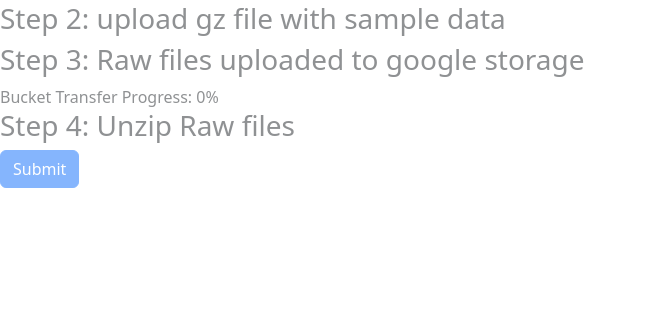
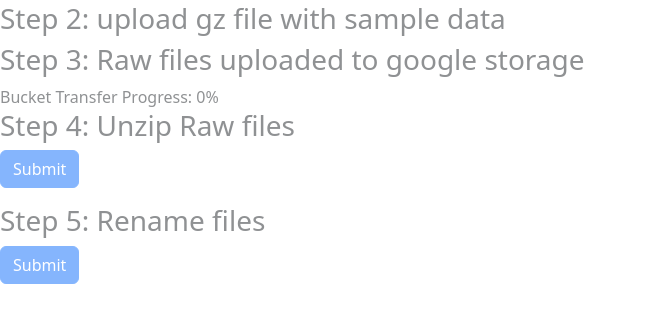
Before and after one commit to SocietyProtectionUndergroundNetworks/sequencing-submission-form, a Flask app: page /form in a window 1280 px wide. Shown: the part 206-529 px from the top of the page, without its empty margins (0-646 px from the left). Run offline with Flask 3, Linux system fonts and the light colour scheme; the visitor is signed in with stand-in values (Sample User, id 1); some libraries are stand-ins or nearby versions.

Commit message:
Implement step 5: Renaming of uploaded files

```diff
--- a/requirements.txt
+++ b/requirements.txt
@@ -10,7 +10,7 @@ werkzeug
 oauthlib==3.0.1
 pyOpenSSL==19.0.0
 Flask-Login==0.6.3
-# pandas==2.1.4
+pandas==2.1.4
 SQLAlchemy==2.0.23
 alembic
 mysqlclient
--- a/templates/form.html
+++ b/templates/form.html
@@ -13,7 +13,7 @@
     <div id="step1">
       <h3> Step 1: upload key file (csv) </h3>
       {% if csv_uploaded %}
-        <div id="csv_msg" class="text-success">CSV file already uploaded : {{ csv_filename }}</div>
+        <div id="step_1_msg" class="text-success">CSV file already uploaded : {{ csv_filename }}</div>
       {% else %}
         <form
             method="POST"
@@ -23,13 +23,13 @@
             enctype="multipart/form-data"
         >
         </form>
-        <div id="csv_msg"></div>
+        <div id="step_1_msg"></div>
       {% endif %}
     </div>
     <div id="step2" {% if not csv_uploaded %} style="opacity: 0.5;" {% endif %}>
       <h3> Step 2: upload gz file with sample data </h3>
       {% if gz_uploaded %}
-        <div id="upload_msg" class="text-success">GZ file already uploaded: {{ gz_filename }}</div>
+        <div id="step_2_msg" class="text-success">GZ file already uploaded: {{ gz_filename }}</div>
       {% else %}
         <form
             method="POST"
@@ -40,41 +40,57 @@
             {% if ((not csv_uploaded) and (not gz_uploaded)) %} style="display: none;" {% endif %}
         >
         </form>
-        <div id="upload_msg"></div>
+        <div id="step_2_msg"></div>
       {% endif %}
     </div>
     <div id="step3" {% if not gz_uploaded %} style="opacity: 0.5;" {% endif %}>
       <h3> Step 3: Raw files uploaded to google storage </h3>
 
       {% if gz_uploaded %}
-        <div id="bucket_msg" class="text-success">GZ file successfully sent to google storage</div>
+        <div id="step_3_msg" class="text-success">GZ file successfully sent to google storage</div>
       {% else %}
         <div>
           <form
-              id="step_3_upload_raw"
+              id="step_3_form"
               method="POST"
               action="/sendrawtostorage"
               {% if ((not gz_uploaded) or (gz_sent_to_bucket)) %} style="display: none;" {% endif %}
           >
             <input type="hidden" name="process_id" value="{{ process_id }}">
             <input type="hidden" name="file_uuid">
-            <input type="submit" class="btn btn-primary" id="step3-button">
+            <input type="submit" class="btn btn-primary" id="step_3_button">
           </form>
         </div>
         <div id="bucketProgress">Bucket Transfer Progress: 0%</div>
-        <div id="bucket_msg"></div>
+        <div id="step_3_msg"></div>
       {% endif %}
     </div>
     <div id="step4" {% if not gz_uploaded %} style="opacity: 0.5;" {% endif %}>
       <h3> Step 4: Unzip Raw files</h3>
+      {% if gz_unziped %}
+        <div id="step_4_msg" class="text-success">File successfully unzipped</div>
+      {% else %}
+        <div>
+          <form id="step_4_form" method="POST" action="/unzipraw">
+            <input type="hidden" name="process_id" value="{{ process_id }}">
+            <input type="hidden" name="file_uuid">
+            <input type="submit" class="btn btn-primary" id="step_4_button">
+          </form>
+        </div>
+        <div id="step_4_msg"></div>
+      {% endif %}
+    </div>
+    <div id="step5" {% if not gz_unziped %} style="opacity: 0.5;" {% endif %}>
+      <h3> Step 5: Rename files</h3>
       <div>
-        <form id="step_4_unzip_raw" method="POST" action="/unzipraw">
+        <form id="step_5_form" method="POST" action="/renamefiles">
           <input type="hidden" name="process_id" value="{{ process_id }}">
           <input type="hidden" name="file_uuid">
-          <input type="submit" class="btn btn-primary" id="step4-button">
+          <input type="submit" class="btn btn-primary" id="step_5_button">
         </form>
       </div>
-      <div id="unzip_msg"></div>
+      <div id="step_5_msg"></div>
+      <div id="step_5_details"></div>
     </div>
     <script type="application/javascript">
         let process_id = {{ process_id | default('0') }}; // To track the process from start to end.
@@ -88,24 +104,24 @@
                 this.on("error", function (file, errorMessage, xhr) {
                     if (xhr && xhr.responseText) {
                         var response = JSON.parse(xhr.responseText);
-                        $("#csv_msg").html('<span class="text-danger">' + response.error + '</span>');
+                        $("#step_1_msg").html('<span class="text-danger">' + response.error + '</span>');
                     } else {
-                        $("#csv_msg").html('<span class="text-danger">' + errorMessage + '</span>');
+                        $("#step_1_msg").html('<span class="text-danger">' + errorMessage + '</span>');
                     }
                 });
 
                 this.on("success", function (file, response) {
-                    $("#csv_msg").html('<span class="text-success">' + response.msg + '</span>');
+                    $("#step_1_msg").html('<span class="text-success">' + response.msg + '</span>');
 
                     // Access and use the process ID
                     process_id = response.process_id;
 
-                    // Update the hidden input field within the specific form
-                    var form3 = $("#step_3_upload_raw");
+                    // Update the hidden input field within the specific forms
+                    var form3 = $("#step_3_form");
                     form3.find('input[name="process_id"]').val(process_id);
-
-                    // Update the hidden input field within the specific form
-                    var form4 = $("#step_4_unzip_raw");
+                    var form4 = $("#step_4_form");
+                    form4.find('input[name="process_id"]').val(process_id);
+                    var form4 = $("#step_5_form");
                     form4.find('input[name="process_id"]').val(process_id);
 
                     $('#step2').css('opacity', '1');
@@ -126,7 +142,7 @@
 
             sending: function(file, xhr, formData) {
                 let file_uuid = file.upload.uuid;
-                var form = $("#step_3_upload_raw");
+                var form = $("#step_3_form");
                 form.find('input[name="file_uuid"]').val(file_uuid);
                 if (file_uuid && !progressTrackers[file_uuid]) {
                     progressTrackers[file_uuid] = true;
@@ -140,16 +156,16 @@
                 this.on("error", function (file, errorMessage, xhr) {
                     if (xhr && xhr.responseText) {
                         var response = JSON.parse(xhr.responseText);
-                        $("#upload_msg").html(response.error).addClass('text-danger').removeClass('text-success');
+                        $("#step_2_msg").html(response.error).addClass('text-danger').removeClass('text-success');
                     } else {
-                        $("#upload_msg").html(errorMessage).addClass('text-danger').removeClass('text-success');
+                        $("#step_2_msg").html(errorMessage).addClass('text-danger').removeClass('text-success');
                     }
                 });
 
                 this.on("success", function (file, response) {
-                    $("#upload_msg").html(response.msg).addClass('text-success').removeClass('text-danger');
-                    $('#step_3_upload_raw').show();
-                    $('#step3-button').prop("disabled", false);
+                    $("#step_2_msg").html(response.msg).addClass('text-success').removeClass('text-danger');
+                    $('#step_3_form').show();
+                    $('#step_3_button').prop("disabled", false);
                     $('#step3').css('opacity', '1');
                 });
             }
@@ -174,7 +190,7 @@
                         if (progress >= 100) {
                             clearInterval(intervals[file_uuid]); // Stop updating when progress reaches 100%
                             console.log('We will now stop calling for updates');
-                            $('#bucket_msg').text('Raw file successfully uploaded to google storage').addClass('text-success');
+                            $('#step_3_msg').text('Raw file successfully uploaded to google storage').addClass('text-success');
                             $('#step4').css('opacity', '1');
                         }
                     },
@@ -186,10 +202,10 @@
         }
 
         $(document).ready(function () {
-            $('#step_3_upload_raw').submit(function (event) {
+            $('#step_3_form').submit(function (event) {
                 // Prevent the default form submission
                 event.preventDefault();
-                $('#step3-button').prop("disabled", true);
+                $('#step_3_button').prop("disabled", true);
                 // Get form data
                 var formData = $(this).serialize();
 
@@ -212,10 +228,10 @@
             });
         });
         $(document).ready(function () {
-            $('#step_4_unzip_raw').submit(function (event) {
+            $('#step_4_form').submit(function (event) {
                 // Prevent the default form submission
                 event.preventDefault();
-                $('#step4-button').prop("disabled", true);
+                $('#step_4_button').prop("disabled", true);
                 // Get form data
                 var formData = $(this).serialize();
 
@@ -228,7 +244,44 @@
                     success: function (response) {
                         // Handle success
                         console.log('Form data submitted via AJAX successfully');
-                        $('#unzip_msg').text('Raw file successfully unzipped').addClass('text-success');
+                        $('#step_4_msg').text('Raw file successfully unzipped').addClass('text-success');
+                    },
+                    error: function (error) {
+                        // Handle errors
+                        console.error('Error submitting form data via AJAX', error);
+                    }
+                });
+            });
+        });
+        $(document).ready(function () {
+            $('#step_5_form').submit(function (event) {
+                // Prevent the default form submission
+                event.preventDefault();
+                $('#step_5_button').prop("disabled", true);
+                // Get form data
+                var formData = $(this).serialize();
+
+                var file_uuid = $(this).find('input[name="file_uuid"]').val();
+
+                $.ajax({
+                    type: 'POST',
+                    url: '/renamefiles',
+                    data: formData,
+                    success: function (response) {
+                        // Handle success
+                        console.log('Form data submitted via AJAX successfully');
+                        $('#step_5_msg').text('File renaming process finished').addClass('text-success');
+                        console.log(response);
+                        let results = response.results;
+                        let $ul = $('<ul>'); // Create a new ul element
+
+                        // Loop through the results array and create list items
+                        $.each(results, function(index, text) {
+                          $ul.append($('<li>').text(text)); // Create li with the text and append to ul
+                        });
+
+                        // Append the ul with list items to the specified HTML element
+                        $('#step_5_details').empty().append($ul);
                     },
                     error: function (error) {
                         // Handle errors
--- a/views/upload.py
+++ b/views/upload.py
@@ -16,7 +16,7 @@ from flask_login import (
 
 from helpers.csv import validate_csv_column_names
 from helpers.bucket_upload import chunked_upload, get_progress
-from helpers.file_renaming import extract_gzip
+from helpers.file_renaming import extract_gzip, rename_files
 
 from models.upload import Upload
 
@@ -54,7 +54,8 @@ def upload_form_resume():
                                 gz_uploaded=upload.gz_uploaded,
                                 gz_filename=upload.gz_filename,
                                 gz_sent_to_bucket=upload.gz_sent_to_bucket,
-                                gz_unziped=upload.gz_unziped
+                                gz_unziped=upload.gz_unziped,
+                                files_renamed=upload.files_renamed
                                 )
 
 @upload_bp.route('/form')
@@ -194,6 +195,35 @@ def unzip_raw():
 
     return jsonify({"error": "Something went wrong."}), 400
 
+
+@upload_bp.route('/renamefiles', methods=['POST'])
+@login_required
+def renamefiles():
+    app.logger.info('renaming files starts')
+
+    # in order to continue on the same process, lets get the id from the form
+    process_id = request.form["process_id"]
+    file_uuid   = request.form["file_uuid"]
+
+    upload = Upload.get(process_id)
+    uploads_folder = upload.uploads_folder
+    path = Path("uploads", uploads_folder)
+    csv_filepath = path / upload.csv_filename
+    filename = upload.gz_filename
+    save_path = path / filename
+
+    extract_directory = Path("processing", uploads_folder)
+    rename_results = rename_files(csv_filepath, extract_directory)
+
+    to_render = '<br>'.join(rename_results)
+
+    if rename_results:
+        Upload.mark_field_as_true(process_id, 'files_renamed')
+        return jsonify({"msg": "Raw unzipped successfully.", "results":rename_results}), 200
+    return jsonify({"error": "Something went wrong."}), 400
+
+
+
 @upload_bp.route('/test2', methods=['GET'])
 def testunzip_raw():
     process_id = 49
@@ -209,3 +239,21 @@ def testunzip_raw():
     gunzip_result = extract_gzip(save_path, file_uuid, extract_directory)
     app.logger.info(gunzip_result)
     return 'Done'
+
+@upload_bp.route('/test3', methods=['GET'])
+def testrename_raw():
+    process_id = 49
+    file_uuid   = 'aaaaa'
+
+    upload = Upload.get(process_id)
+    uploads_folder = upload.uploads_folder
+    path = Path("uploads", uploads_folder)
+    csv_filepath = path / upload.csv_filename
+    filename = upload.gz_filename
+    save_path = path / filename
+
+    extract_directory = Path("processing", uploads_folder)
+    rename_results = rename_files(csv_filepath, extract_directory)
+    #app.logger.info(rename_result)
+    to_render = '<br>'.join(rename_results)
+    return to_render
```
Also changed, not shown: helpers/file_renaming.py (+20 -97 lines), models/upload.py (+7 -4 lines).
